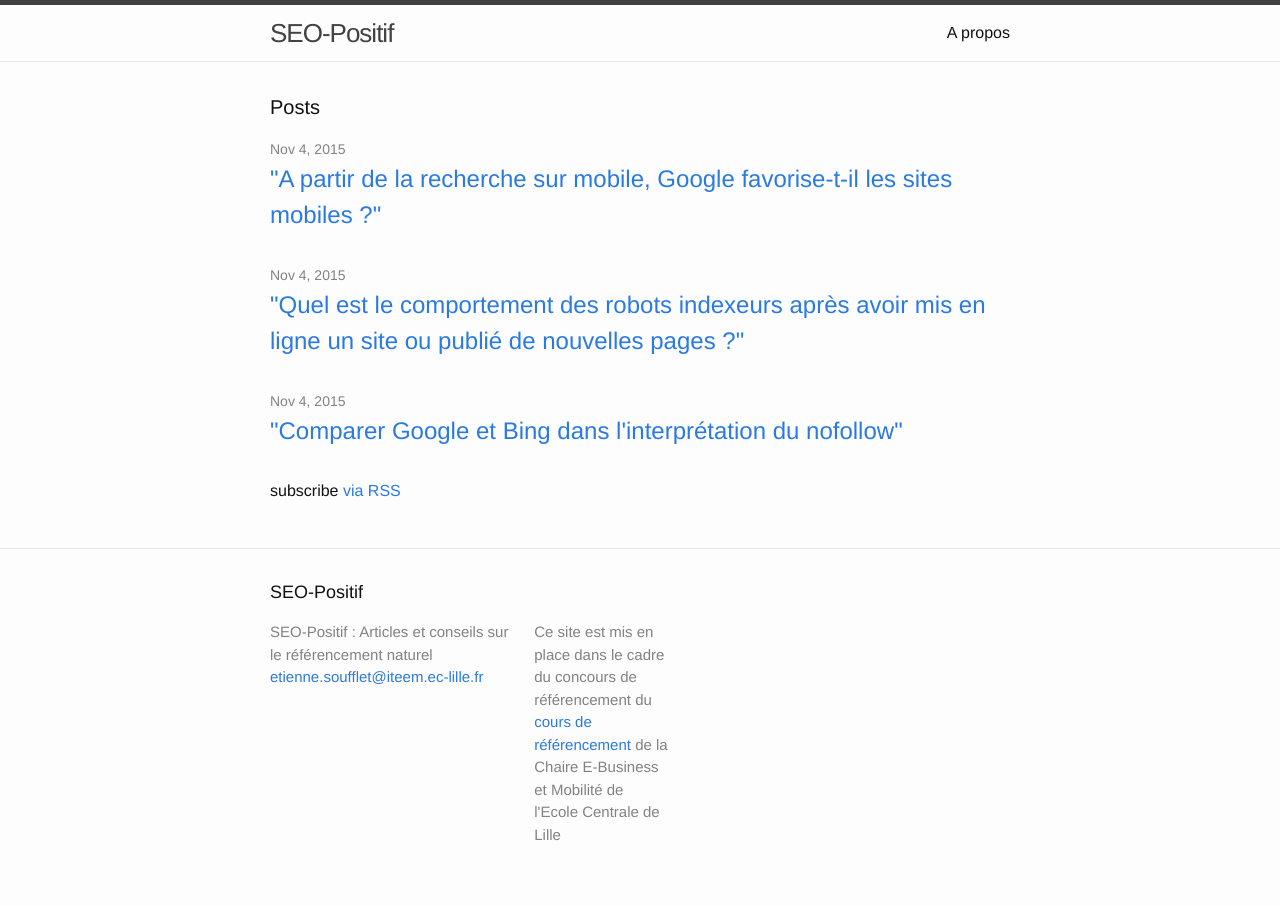
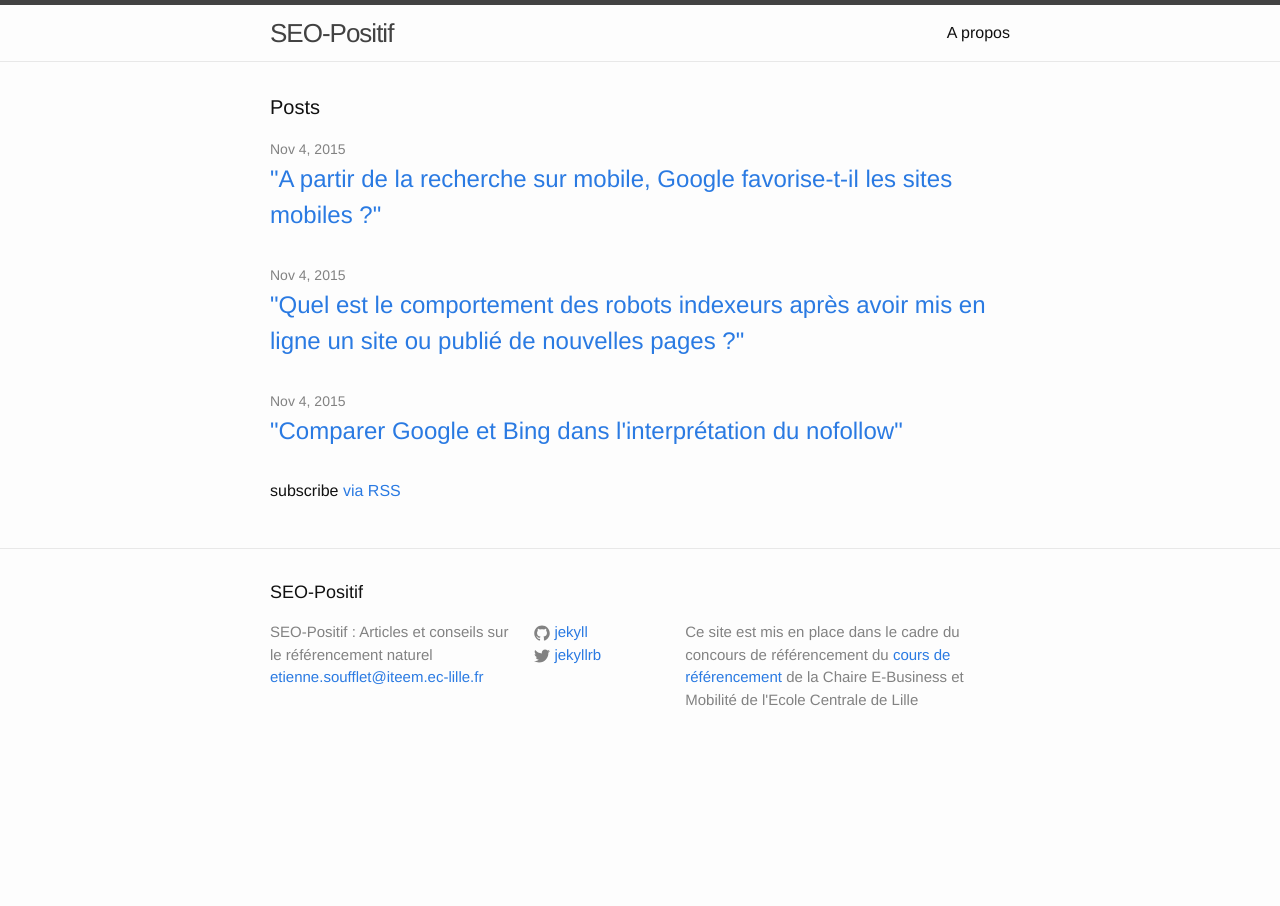
Before and after one commit to EtienneSOU/etiennesou.github.io, a Jekyll site: the page built from index.html, in a window 1280 px wide. Built offline with Jekyll 4.4.1, drawn with Linux system fonts in a browser that asks for light colours.

Commit message:
Update footer.html

```diff
--- a/_includes/footer.html
+++ b/_includes/footer.html
@@ -12,7 +12,23 @@
         </ul>
       </div>
 
-      <div class="footer-col footer-col-2">
+     <div class="footer-col footer-col-2">
+       <ul class="social-media-list">
+         {% if site.github_username %}
+         <li>
+           {% include icon-github.html username=site.github_username %}
+         </li>
+         {% endif %}
+
+         {% if site.twitter_username %}
+         <li>
+           {% include icon-twitter.html username=site.twitter_username %}
+         </li>
+         {% endif %}
+       </ul>
+      </div>
+
+      <div class="footer-col footer-col-3">
         <p>Ce site est mis en place dans le cadre du concours de référencement du <a href="http://cours-de-referencement.ec-lille.fr/">cours de référencement</a> de la Chaire E-Business et Mobilité de l'Ecole Centrale de Lille</p>
       </div>
     </div>
```
